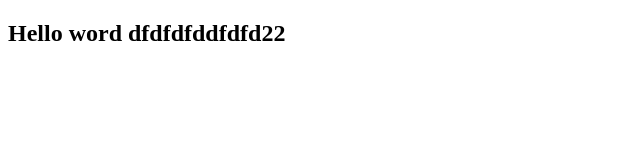
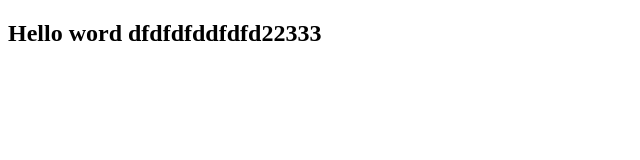
Before and after one commit to Armanahmed12/travel-website, a plain HTML site: page index.html in a window 1280 px wide. Shown: the full height of the page, 0-640 px from the left. Drawn offline with Linux system fonts and the light colour scheme.

Commit message:
html file is being modified

```diff
--- a/index.html
+++ b/index.html
@@ -7,7 +7,7 @@
 </head>
 <body class="text-center">
 
-    <h2>Hello word dfdfdfddfdfd22</h2>
+    <h2>Hello word dfdfdfddfdfd22333</h2>
 
   <!-- js files -->
   <script src="js/dom.js"></script>
```
